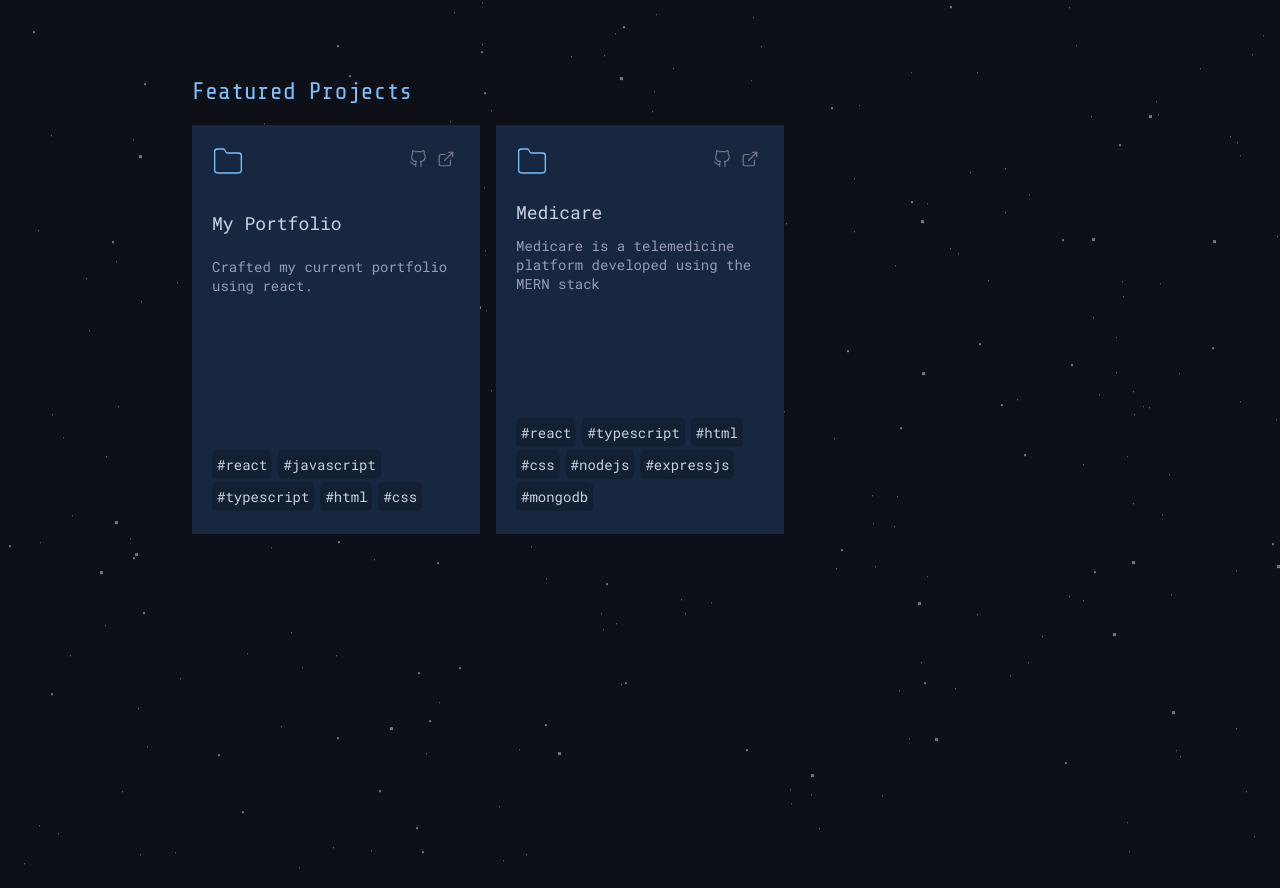
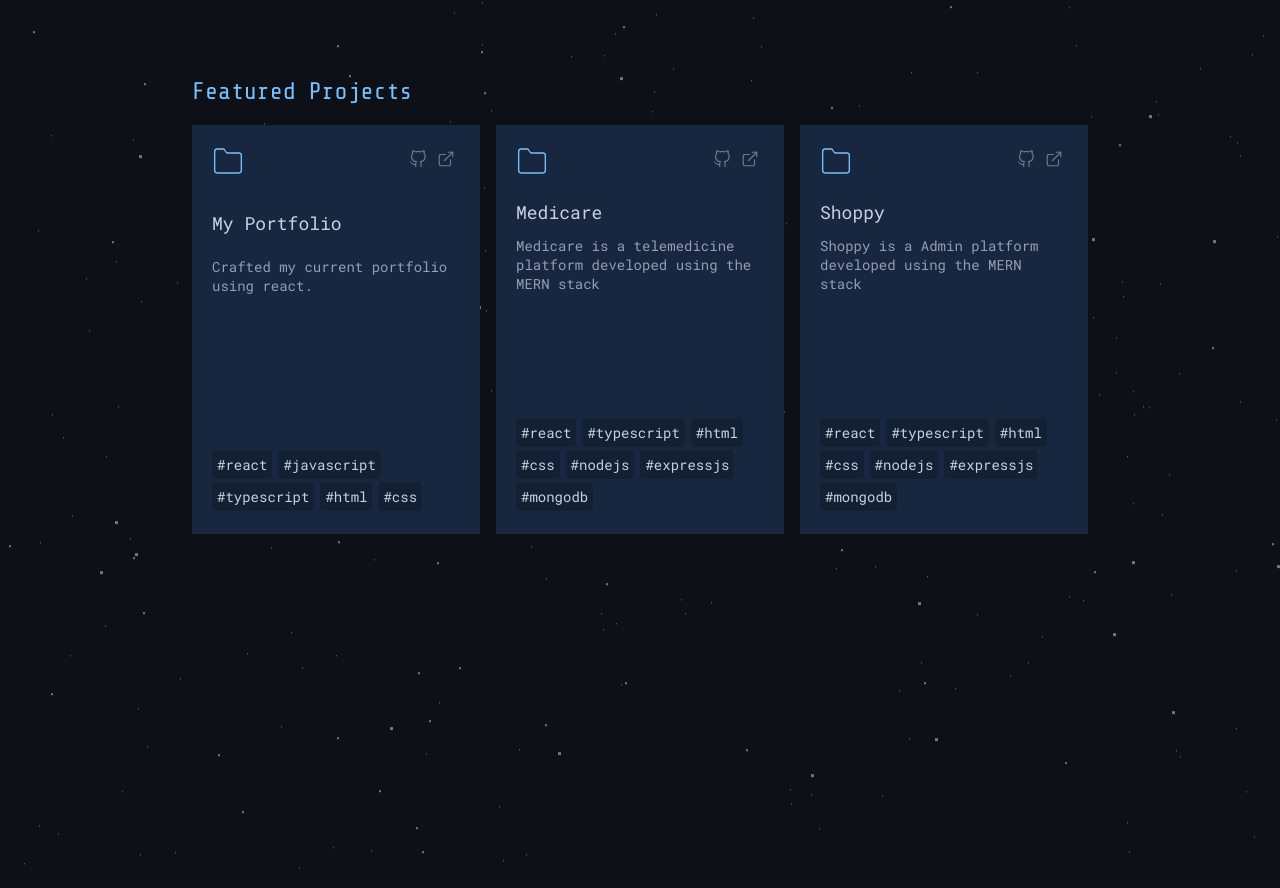
Before and after one commit to nikhilhooda35/nh-portfolio, a React (Create React App) app: page / in a window 1280 px wide. Shown: the part 1177-2065 px from the top of the page. Built offline with nearby package versions, Linux system fonts and the light colour scheme.

Commit message:
Update Projects.tsx

```diff
--- a/src/components/Projects.tsx
+++ b/src/components/Projects.tsx
@@ -17,6 +17,13 @@ const Projects = () => {
             github: '/', // Private or empty repository
             link: 'https://medicare-rho.vercel.app/',
         },
+        {
+            title: 'Shoppy',
+            desc: 'Shoppy is a Admin platform developed using the MERN stack',
+            tools: '#react #typescript #html #css #nodejs #expressjs #mongodb',
+            github: 'https://github.com/nikhilhooda35/Shoppy',
+            link: 'https://shoppy-olive.vercel.app/',
+        }
     ];
 
     const [filtered, setFilter] = useState(projectData);
```
